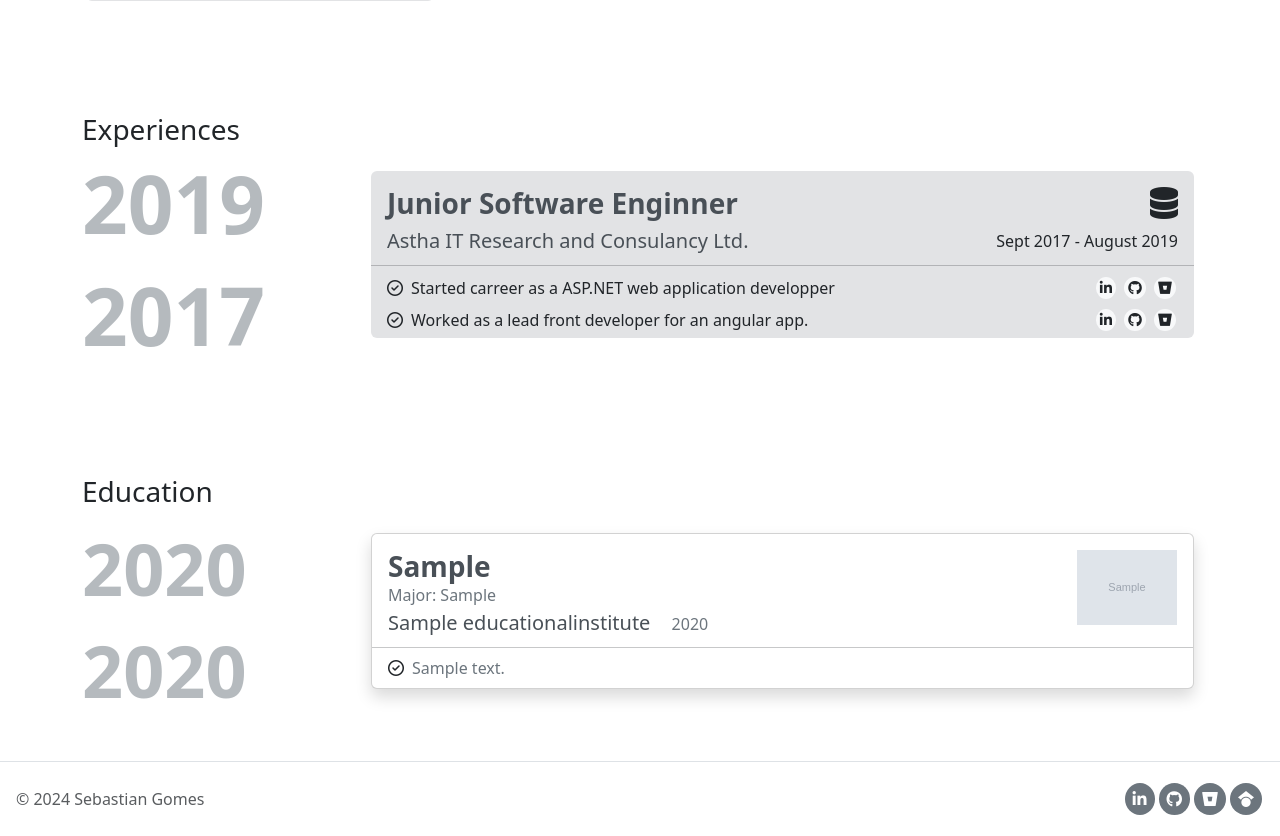
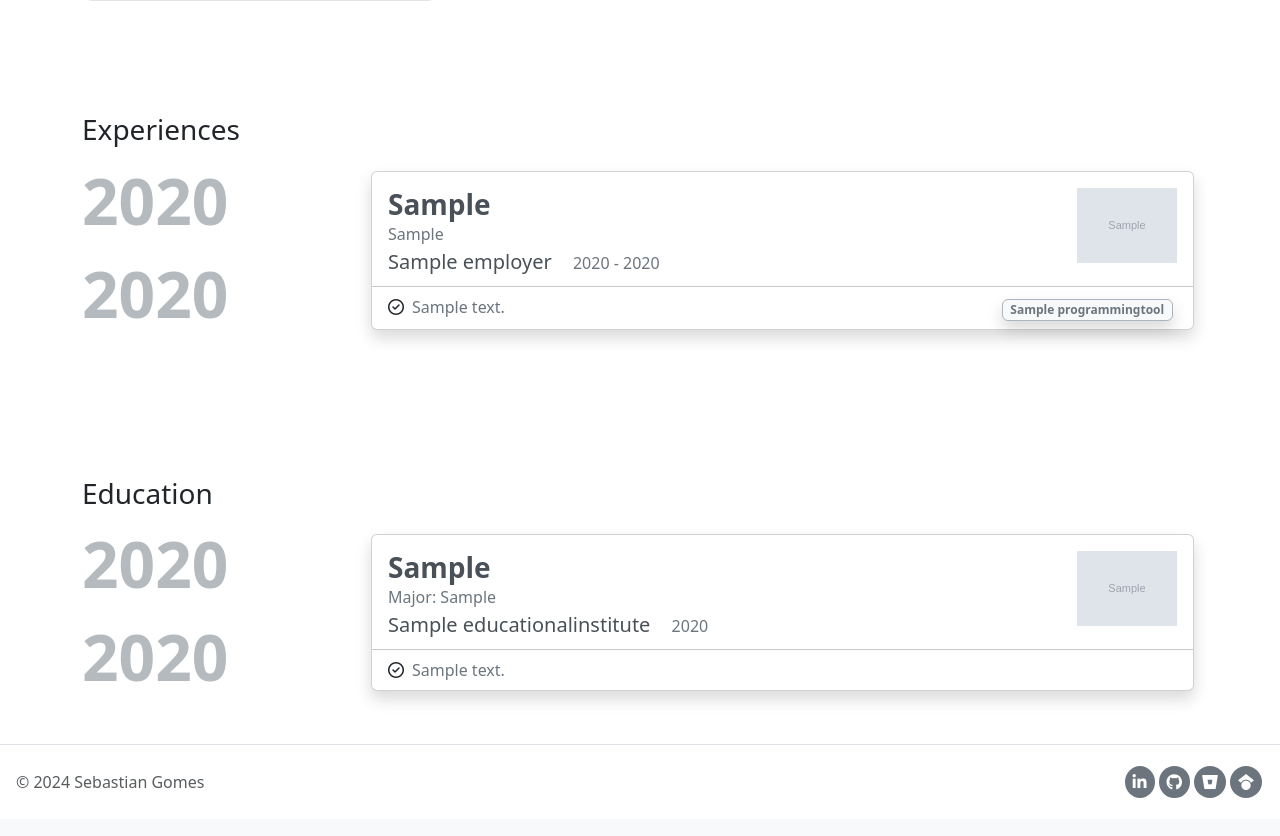
Before and after one commit to romy47/portfolio, a Django app: template apps/home/templates/home/home.html in a window 1280 px wide. Shown: the part 1787-2623 px from the top of the page. After the commit the page ends 2585 px from the top, so only its background shows below. Run offline with Django 5.2, Linux system fonts and the light colour scheme; the template is opened without the code that fills it: values that come from a table or form of the project are taken from there, others are empty; tables that the repository leaves empty hold one stand-in row (values such as "Sample post"); grey boxes marked "Sample" are stand-in pictures; some libraries are stand-ins or nearby versions.

Commit message:
experience section rendered from db data

```diff
--- a/apps/home/models.py
+++ b/apps/home/models.py
@@ -18,6 +18,9 @@ class Employer(models.Model):
     created_at = models.DateTimeField(auto_now_add = True)
     updated_at = models.DateTimeField(auto_now = True)
 
+    def __str__(self):
+        return self.name
+
 class EducationActivity(models.Model):
     description = models.TextField()
     education = models.ForeignKey('home.Education', on_delete = models.PROTECT, related_name = 'education_activities')
@@ -29,7 +32,7 @@ class EducationActivity(models.Model):
 class ExperienceActivity(models.Model):
     description = models.TextField()
     experience = models.ForeignKey('home.Experience', on_delete = models.PROTECT, related_name = 'experience_activities')
-    programming_tools = models.ManyToManyField('programming.ProgrammingTool', related_name = 'experience_activities')
+    programming_tools = models.ManyToManyField('programming.ProgrammingTool', related_name = 'experience_activities', blank=True)
     url = models.URLField(blank = True, default = '')
     is_featured = models.BooleanField(default = False)
     created_at = models.DateTimeField(auto_now_add = True)
@@ -43,6 +46,9 @@ class Experience(models.Model):
     ended_at = models.DateField(null = True, blank = True)
     created_at = models.DateTimeField(auto_now_add = True)
     updated_at = models.DateTimeField(auto_now = True)
+
+    def __str__(self):
+        return self.position
 
 class EducationalInstitute(models.Model):
     name = models.CharField(max_length=80)
--- a/apps/home/templates/home/home.html
+++ b/apps/home/templates/home/home.html
@@ -159,7 +159,66 @@
 
 <br><br>
 <h3 class="mt-5">Experiences</h3>
-<div class="row">
+
+{% for experience in experiences %}
+<div class="row mb-4">
+    <div class="col-md-3 d-flex flex-column justify-content-between py-2">
+        <p class="display-3 text-opacity-50 fw-bold text-secondary">
+            {% if experience.ended_at is None %}
+            Present
+            {% else %}
+            {{ experience.ended_at|date:"Y" }}
+            {% endif %}
+        </p>
+        <p class="display-3 text-opacity-50 fw-bold text-secondary">{{ experience.started_at|date:"Y" }}</p>
+    </div>
+    <div class="col-md-9 p-3">
+        <div class="card border-1 shadow">
+            <div class="card-body pb-1">
+                <div class="d-flex justify-content-between">
+                    <div>
+                        <p class="mb-0 h3 fw-bold text-dark-emphasis">
+                            {{experience.position}}</p>
+                        <p class="fs-6 text-secondary fw-normal mb-1">{{education.specialization}}</p>
+                        <p class="mb-0 h5 text-dark-emphasis">{{experience.employer.name}}
+                            <span class="fs-6 text-secondary fw-normal ms-3">{{experience.started_at|date:"Y"}} -
+                                {% if experience.ended_at is None %}
+                                Present
+                                {% else %}
+                                {{ experience.ended_at|date:"Y" }}
+                                {% endif %}
+                            </span>
+                        </p>
+                    </div>
+                    <img class="opacity-75" style="height: 75px;" src="{{experience.employer.image.url}}">
+                </div>
+            </div>
+            <hr class="my-2">
+            {% for activity in experience.experience_activities.all%}
+            <div class="card-body pt-0 pb-1 mb-1 d-flex justify-content-start align-items-start">
+                <i class="fa-regular fa-circle-check me-2 mt-1"></i>
+                {% if activity.url and activity.url.strip %}
+                <a class="mb-0 flex-grow-1 link-secondary link-offset-2 link-underline-opacity-0 link-underline-opacity-100-hover"
+                    href="{{activity.url}}">{{activity.description}}</a>
+                {% else %}
+                <p class="mb-0 flex-grow-1">{{activity.description}}</p>
+                {% endif %}
+                <div style="min-width: 250px;">
+                    {% for tool in activity.programming_tools.all%}
+                    <span class="badge bg-light border shadow border-dark-subtle text-secondary float-end m-1 mb-0">
+                        {{tool.title}}
+                        <!-- <img class="opacity-75" style="height: 40px;" src="{{tool.image.url}}"> -->
+                    </span>
+                    {% endfor %}
+                </div>
+            </div>
+            {% endfor %}
+        </div>
+    </div>
+</div>
+{% endfor %}
+
+<!-- <div class="row">
     <div class="col-md-3 d-flex flex-column justify-content-between">
         <p class="display-1 text-opacity-50 fw-bold text-secondary">2019</p>
         <p class="display-1 text-opacity-50 fw-bold text-secondary">2017</p>
@@ -199,15 +258,16 @@
             </div>
         </div>
     </div>
-</div>
+
+</div> -->
 
 <br><br>
 <h3 class="mt-5">Education</h3>
 {% for education in educations %}
 <div class="row mb-4">
     <div class="col-md-3 d-flex flex-column justify-content-between py-2">
-        <p class="display-2 text-opacity-50 fw-bold text-secondary">{{ education.ended_at|date:"Y" }}</p>
-        <p class="display-2 text-opacity-50 fw-bold text-secondary">{{ education.started_at|date:"Y" }}</p>
+        <p class="display-3 text-opacity-50 fw-bold text-secondary">{{ education.ended_at|date:"Y" }}</p>
+        <p class="display-3 text-opacity-50 fw-bold text-secondary">{{ education.started_at|date:"Y" }}</p>
     </div>
     <div class="col-md-9 p-3">
         <div class="card border-1 shadow">
@@ -224,36 +284,17 @@
                 </div>
             </div>
             <hr class="my-2">
-            <!-- <div class="card-body pt-0 pb-1 d-flex justify-content-between align-items-center">
-                <p class="mb-0"><i class="fa-regular fa-circle-check me-2"></i>Built a digital library interface with
-                    MEAN stack</p>
-                <div>
-                    <a href="#" class="fa fa-brands circular-tag fa-linkedin-in bg-light text-dark"
-                        title="Linked in"></a>
-                    <a href="#" class="fa fa-brands circular-tag fa-github bg-light text-dark" title="GitHub"></a>
-                    <a href="#" class="fa fa-brands circular-tag fa-bitbucket bg-light text-dark" title="Bitbucket"></a>
-                </div>
-            </div> -->
             {% for activity in education.education_activities.all%}
-
             <div class="card-body pt-0 pb-1 mb-1 d-flex justify-content-start align-items-start">
                 <i class="fa-regular fa-circle-check me-2 mt-1"></i>
-                {% if activity.url is None %}
-                <p class="mb-0">{{activity.description}}</p>
-                {% else %}
+                {% if activity.url and activity.url.strip %}
                 <a class="mb-0 link-secondary link-offset-2 link-underline-opacity-0 link-underline-opacity-100-hover"
                     href="{{activity.url}}">{{activity.description}}</a>
+                {% else %}
+                <p class="mb-0">{{activity.description}}</p>
                 {% endif %}
-
-                <!-- <div>
-                    <a href="#" class="fa fa-brands circular-tag fa-linkedin-in bg-light text-dark"
-                        title="Linked in"></a>
-                    <a href="#" class="fa fa-brands circular-tag fa-github bg-light text-dark" title="GitHub"></a>
-                    <a href="#" class="fa fa-brands circular-tag fa-bitbucket bg-light text-dark" title="Bitbucket"></a>
-                </div> -->
             </div>
             {% endfor %}
-
         </div>
     </div>
 </div>
--- a/apps/home/views/home_view.py
+++ b/apps/home/views/home_view.py
@@ -2,18 +2,19 @@ from django.http import HttpResponse
 from django.shortcuts import render
 from django.views import View
 from apps.programming.models import Category
-from apps.home.models import Education
+from apps.home.models import Education, Experience
 
 class HomeView(View):
     def get(self, request):
         categories = Category.objects.all()
         educations = Education.objects.all()
+        experiences = Experience.objects.all()
         return render(
             request,
             'home/home.html',
             {
                 'categories': categories,
                 'educations': educations,
-
+                'experiences': experiences
             }
         )
--- a/apps/programming/models.py
+++ b/apps/programming/models.py
@@ -16,3 +16,6 @@ class ProgrammingTool(models.Model):
     category = models.ForeignKey('programming.Category', on_delete=models.PROTECT, related_name = 'programming_tools')
     created_at = models.DateTimeField(auto_now_add=True)
     updated_at = models.DateTimeField(auto_now=True)
+
+    def __str__(self):
+        return self.title
```
